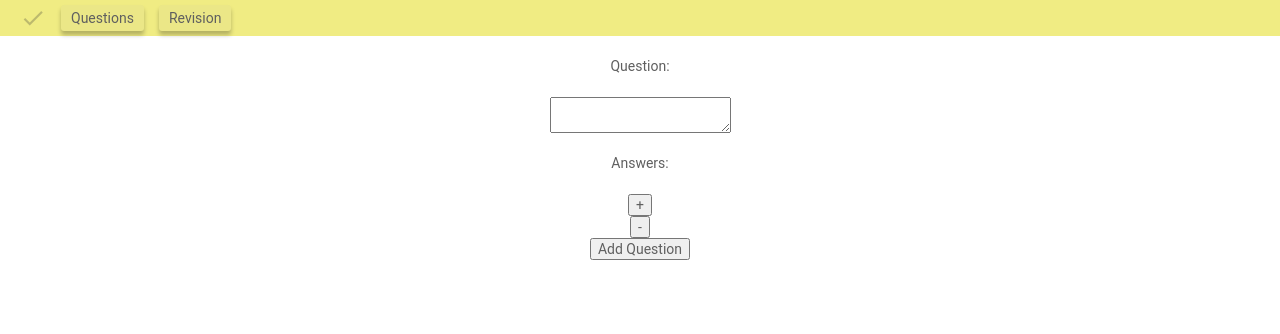
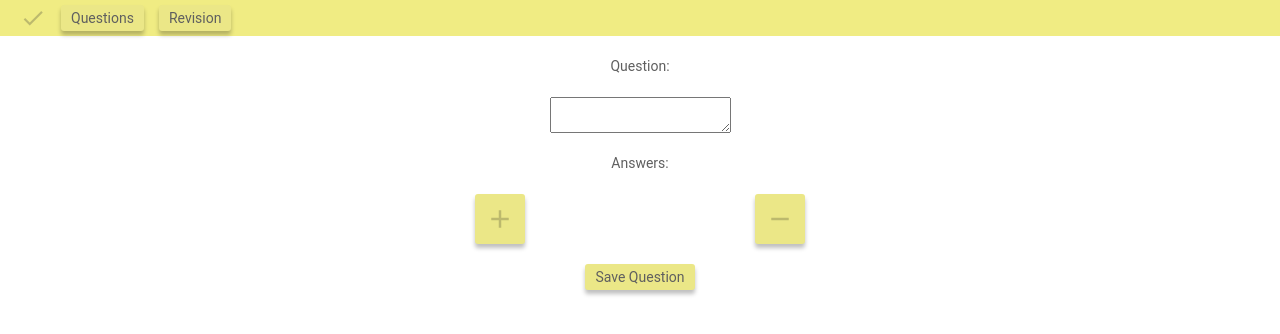
Before and after one commit to nanoblit/examiner, a React (Create React App) app: page /questions/editor/addQuestion in a window 1280 px wide. Shown: the top 334 px of the page. Built offline with nearby package versions, Linux system fonts and the light colour scheme.

Commit message:
Work on Edit Question page.

```diff
--- a/src/components/Questions/EditQuestion.tsx
+++ b/src/components/Questions/EditQuestion.tsx
@@ -11,6 +11,7 @@ import {
 import { useTypedSelector } from "../../reducers";
 import AnswerField from "../common/AnswerField/AnswerField";
 import StyledDiv from "./EditQuestionStyle";
+import Button from "../common/Button/Button";
 
 const EditQuestion: React.FC = () => {
   const { questionId }: { questionId: string | undefined } = useParams();
@@ -179,17 +180,6 @@ const EditQuestion: React.FC = () => {
       <p>Answers:</p>
       <div className="answers">
         {answers.map((answer, idx) => (
-          // <div key={idx}>
-          //   <textarea
-          //     value={answer}
-          //     onChange={(e) => updateAnswer(e.target.value, idx)}
-          //   ></textarea>
-          //   <input
-          //     type="checkbox"
-          //     defaultChecked={correctAnswers.includes(idx)}
-          //     onChange={() => switchAnswer(idx)}
-          //   ></input>
-          // </div>
           <AnswerField
             key={idx}
             text={answer}
@@ -200,16 +190,33 @@ const EditQuestion: React.FC = () => {
           />
         ))}
       </div>
-      <button onClick={() => addNewAnswer()}>+</button>
-      <button onClick={removeLastAnswer}>-</button>
-      {questionId ? (
-        <>
-          <button onClick={editQuestionAndRedirect}>Save Question</button>
-          <button onClick={deleteQuestionAndRedirect}>Delete Question</button>
-        </>
-      ) : (
-        <button onClick={addQuestionAndRedirect}>Add Question</button>
-      )}
+      <div className="answersButtons">
+        <Button
+          backgroundIcon="add"
+          width="5rem"
+          height="5rem"
+          backgroundIconSize="3rem"
+          onClick={() => addNewAnswer()}
+        ></Button>
+        <Button
+          backgroundIcon="remove"
+          width="5rem"
+          height="5rem"
+          backgroundIconSize="3rem"
+          onClick={removeLastAnswer}
+        >
+        </Button>
+      </div>
+      <div className="questionButtons">
+        {questionId ? (
+          <>
+            <Button onClick={editQuestionAndRedirect}>Save Question</Button>
+            <Button onClick={deleteQuestionAndRedirect}>Delete Question</Button>
+          </>
+        ) : (
+          <Button onClick={addQuestionAndRedirect}>Save Question</Button>
+        )}
+      </div>
       {redirect && <Redirect to="/questions/editor" />}
     </StyledDiv>
   );
--- a/src/components/Questions/EditQuestionStyle.ts
+++ b/src/components/Questions/EditQuestionStyle.ts
@@ -6,6 +6,32 @@ const StyledDiv = styled.div`
 
   .answers {
     width: 100%;
+
+    .answer {
+      margin-bottom: 1rem;
+    }
+  }
+
+  .answersButtons {
+    width: 100%;
+    display: flex;
+    justify-content: space-around;
+    margin-bottom: 2rem;
+  }
+
+  .questionButtons {
+    width: 100%;
+    display: flex;
+    justify-content: center;
+    margin-bottom: 2rem;
+
+    button {
+      margin-right: 3rem;
+
+      &:last-child {
+        margin-right: 0;
+      }
+    }
   }
 `;
 
--- a/src/components/common/AnswerField/AnswerField.tsx
+++ b/src/components/common/AnswerField/AnswerField.tsx
@@ -20,7 +20,7 @@ const AnswerField: React.FC<Props> = ({
   onChangeCheckbox,
 }) => {
   return (
-    <StyledAnswer>
+    <StyledAnswer className="answer">
       {readOnly ? (
         <div className="answerText">
           <span>{text}</span>
```
Also changed, not shown: 1 other file (tests, documents, lock files or other folders).
